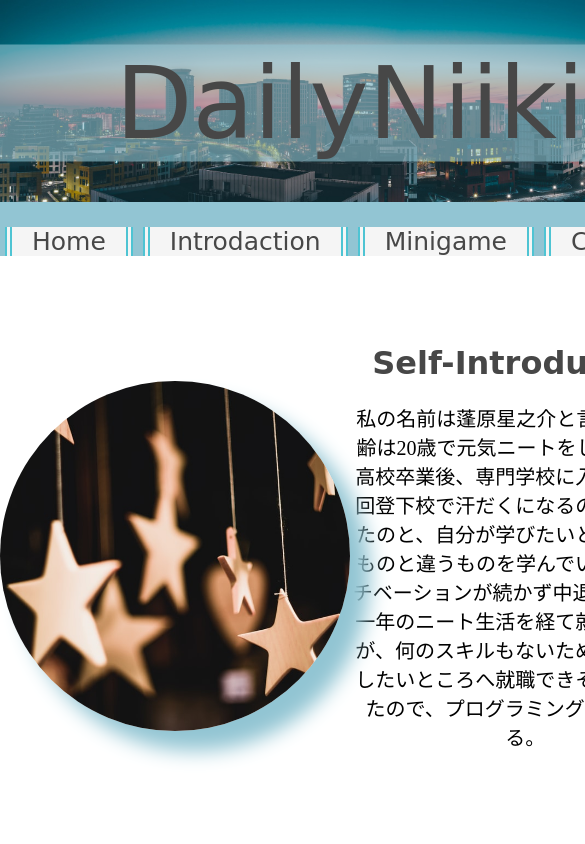
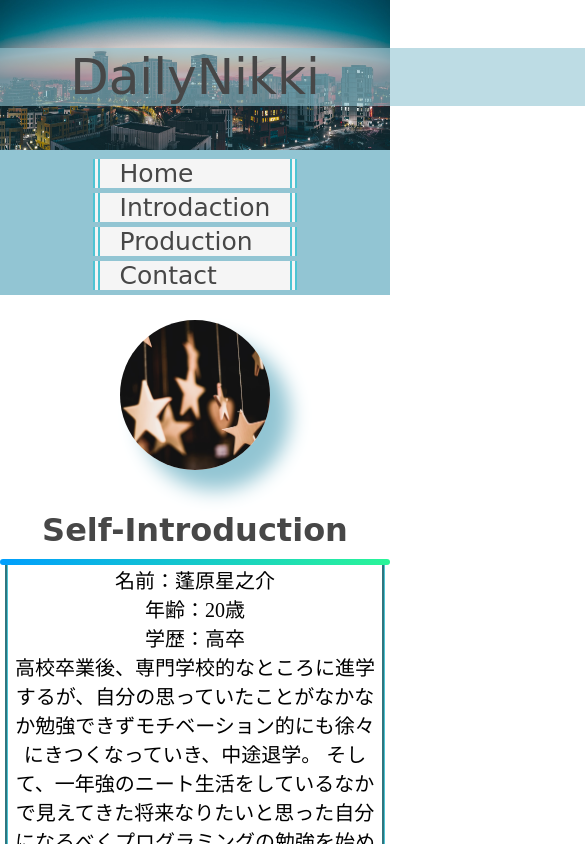
Before and after one commit to hutsusho/recruit, a plain HTML site: page practice.html in a window 390 px wide. Shown: the top 844 px of the page, 585 px wide, since content can reach past the window. Drawn offline with Linux system fonts and the light colour scheme; a web font is replaced by a local one.

Commit message:
little bit decoration

```diff
--- a/practice.css
+++ b/practice.css
@@ -3,9 +3,8 @@ body {
     grid-template-rows: 1fr 50px 600px 600px 100px;
     grid-template-columns: auto;
     margin:0 0;
-
 }
-.oneheader {
+.header1 {
     grid-row: 1 / 2;
     grid-column: 1;
     position: relative;
@@ -13,13 +12,12 @@ body {
 
 }
 
-.midasi {
+.title {
     position: absolute;
     top:50%;
     left:50%;
     transform:translate(-50%,-50%);
     font-size: 100px;
-    background-color:blanchedalmond;
     background:rgba(146, 197, 211, 0.6) ;
     margin:0 0;
     font-family: 'Amatic SC', cursive;
@@ -54,6 +52,7 @@ img {
     background: whitesmoke;/*背景色*/
     border-left: double 7px #4ec4d3;/*左線*/
     border-right: double 7px #4ec4d3;/*右線*/
+    cursor:pointer;
 }
 
 .nav li:hover {
@@ -64,7 +63,7 @@ img {
     border-right: double 7px white;/*右線*/
 }
 
-.realheader {
+.mainnav {
    grid-row: 2/3;
    grid-column: 1;
    display: flex;
@@ -94,7 +93,7 @@ information div {
     object-fit:cover;
     border-radius:50%;
     position: absolute;
-    top:50%;
+    top:65%;
     left:50%;
     transform: translate(-50%,-50%);
     box-shadow: 20px 20px 20px rgb(146, 197, 211);
@@ -102,27 +101,48 @@ information div {
 .sentence {
     text-align: center;
 }
+
 h1 {
     margin-top: 25%;
+    margin-left: 10%;
+    margin-right: 10%;
     font-family:'Amatic SC', cursive;
     color: #474747;
+    position: relative;
+    padding: 1rem .5rem;
 }
-.hondai {
+
+h1:after {
+    position: absolute;
+    bottom: 0;
+    left: 0;
+    width: 100%;
+    height: 6px;
+    content: '';
+    border-radius: 3px;
+    background-image: -webkit-gradient(linear, right top, left top, from(#2af598), to(#009efd));
+    background-image: -webkit-linear-gradient(right, #2af598 0%, #009efd 100%);
+    background-image: linear-gradient(to left, #2af598 0%, #009efd 100%);
+  }
+.subject {
     font-size:20px;
     font-family: "Kokoro";
+    padding-left: 10%;
+    padding-right: 10%;
+    border-left: #4ec4d3 groove;
+    border-right: #4ec4d3 groove;
 }
 
-game {
+production {
     grid-row: 4/5;
     grid-column: 1;
     text-align: center;
     display: flex;
     justify-content: center;
     align-items: center;
-
 }
 
-game div {
+production div {
     vertical-align: center;
 }
 footer {
@@ -131,18 +151,23 @@ footer {
     background-color: lightslategray;
 }
 
-.finalmenu {
+.footerMenu {
     text-align: center;
 }
-.finalmenu li {
+
+.footerMenu li {
     display:inline-block;
     font-size:25px;
     padding-right: 20px;
     padding-left: 20px;
     margin-left: 5px;
     margin-right: 5px;
+    cursor:pointer;
+}
 
+.footerMenu li:hover {
+    color:cornsilk;
 }
-.unknown {
+.copyright {
     text-align: center;
 }
--- a/practice.html
+++ b/practice.html
@@ -4,52 +4,56 @@
     <meta charset="UTF-8">
     <meta http-equiv="X-UA-Compatible" content="IE=edge">
     <meta name="viewport" content="width=device-width, initial-scale=1.0">
-    <title>Document</title>
+    <title>DailyNikki</title>
     <link rel="stylesheet" href="practice.css">
     <link href="https://fonts.googleapis.com/css?family=Amatic+SC:700 rel="stylesheet">
     <link href="https://fonts.googleapis.com/earlyaccess/kokoro.css" rel="stylesheet">
+    <link rel="stylesheet" href="practice2.css">
 </head>
 <body>
-    <header class="oneheader">
+    <header class="header1">
         <img src="sunset-g19e1d5cf8_1920.jpg">
-        <p class="midasi">DailyNiiki</p>
+        <p class="title">DailyNikki</p>
     </header>
-    <main class="realheader">
+    <nav class="mainnav">
         <ul class="nav">
             <li>Home</li>
             <li>Introdaction</li>
-            <li>Minigame</li>
+            <li>Production</li>
             <li>Contact</li>
         </ul>
-    </main>
+    </nav>
     <information>
-      <div class="face">
+        <div class="face">
           <img class="star1" src="markus-spiske-NDaENZB88vc-unsplash.jpg">
-
         </div>
       <div class="sentence">
           <h1>Self-Introduction</h1>
-          <p class="hondai">私の名前は蓬原星之介と言います。年齢は20歳で元気ニートをしています。
-              高校卒業後、専門学校に入学するも毎回登下校で汗だくになるのが苦痛だったのと、自分が学びたいと思っていたものと違うものを学んでいたので、モチベーションが続かず中退。
-              そこから一年のニート生活を経て就職を始めたが、何のスキルもないため自分が就職したいところへ就職できそうになかったので、プログラミングを学び始める。
+          <p class="subject">
+            名前：蓬原星之介
+            <br>年齢：20歳
+            <br>学歴：高卒
+            <br>高校卒業後、専門学校的なところに進学するが、自分の思っていたことがなかなか勉強できずモチベーション的にも徐々にきつくなっていき、中途退学。
+            そして、一年強のニート生活をしているなかで見えてきた将来なりたいと思った自分になるべくプログラミングの勉強を始める。まずは、社会の一員と恥ずかしくないような
+            人間に成長していきたい。
           </p>
       </div>
     </information>
 
-    <game>
+    <production>
         <div class="prepare">
         準備中です
         </div>
-    </game>
+    </production>
 
     <footer>
-        <ul class="finalmenu">
+        <ul class="footerMenu">
             <li>Home</li>
             <li>Introdaction</li>
-            <li>Minigame</li>
+            <li>Prodcution</li>
             <li>Contact</li>
         </ul>
-        <p class="unknown">@ここって何書けばいいか分かんない</p>
+        <p class="copyright">(C)=next (B)</p>
     </footer>
 
 </body>
--- /dev/null
+++ b/practice2.css
@@ -0,0 +1,180 @@
+@media screen and (max-width:1000px) {
+    body {
+        display:grid;
+        grid-template-rows: 1fr auto auto 600px auto;
+        grid-template-columns: auto;
+        margin:0 0;
+    }
+    .header1 {
+        grid-row: 1 / 2;
+        grid-column: 1;
+        position: relative;
+        background-color:rgb(146, 197, 211);
+
+    }
+
+    .title {
+        position: absolute;
+        top:50%;
+        left:50%;
+        transform:translate(-50%,-50%);
+        font-size: 50px;
+        background:rgba(146, 197, 211, 0.6) ;
+        margin:0 0;
+        font-family: 'Amatic SC', cursive;
+        padding:5px 60px;
+        color:#474747;
+        padding:0 100%;
+    }
+    img {
+        width:100%;
+    }
+
+    .mainnav {
+        grid-row: 2/3;
+        grid-column: 1;
+        position:sticky;
+        top:0px;
+        background-color: rgb(146, 197, 211);
+        z-index: 10;
+
+     }
+
+    .nav {
+        list-style:none;
+        font-size:0;
+        margin:0 auto;
+        width:auto;
+        display: block;
+    }
+    .nav li {
+        display: list-item;
+        font-size:25px;
+        padding-right: 20px;
+        padding-left: 20px;
+        margin-left: 5px;
+        margin-right: 5px;
+        font-family: 'Amatic SC', cursive;
+        color: #474747;
+        background: whitesmoke;/*背景色*/
+        border-left: double 7px #4ec4d3;/*左線*/
+        border-right: double 7px #4ec4d3;/*右線*/
+        cursor:pointer;
+        margin-top: 5px;
+        margin-bottom: 5px;
+    }
+
+    .nav li:hover {
+        background-color:rgb(146, 197, 211) ;
+        color:white;
+        font-family: 'Amatic SC', cursive;
+        border-left: double 7px white;/*左線*/
+        border-right: double 7px white;/*右線*/
+    }
+
+    information {
+        grid-row: 3/4;
+        grid-column: 1;
+        display:block;
+    }
+
+    information div {
+        /* flex-grow: 1; */
+        width:100%;
+    }
+
+    .face {
+        height: 200px;
+        position:relative;
+        width:100%
+    }
+    .star1 {
+        width:150px;
+        height:150px;
+        object-fit:cover;
+        border-radius:50%;
+        position: absolute;
+        top:50%;
+        left:50%;
+        transform: translate(-50%,-50%);
+
+    }
+    .sentence {
+        text-align: center;
+        margin:0 auto;
+    }
+
+    h1 {
+        margin: 0 0 0 0;
+        font-family:'Amatic SC', cursive;
+        color: #474747;
+        position: relative;
+        padding: 1rem .5rem;
+}
+
+h1:after {
+    position: absolute;
+    bottom: 0;
+    left: 0;
+    width: 100%;
+    height: 6px;
+    content: '';
+    border-radius: 3px;
+    background-image: -webkit-gradient(linear, right top, left top, from(#2af598), to(#009efd));
+    background-image: -webkit-linear-gradient(right, #2af598 0%, #009efd 100%);
+    background-image: linear-gradient(to left, #2af598 0%, #009efd 100%);
+  }
+    .subject {
+        font-size:20px;
+        font-family: "Kokoro";
+        padding:0 0 0 0;
+        border-left: #4ec4d3 groove;
+        border-right: #4ec4d3 groove;
+        margin:0 5px;
+    }
+
+    production {
+        grid-row: 4/5;
+        grid-column: 1;
+        text-align: center;
+        display: flex;
+        justify-content: center;
+        align-items: center;
+    }
+
+    production div {
+        vertical-align: center;
+    }
+    footer {
+        grid-row: 5/6;
+        grid-column: 1;
+        background-color: lightslategray;
+    }
+
+    .footerMenu {
+        text-align: center;
+        padding:0 0;
+    }
+
+    .footerMenu li {
+        display:inline-block;
+        font-size:25px;
+        padding-right: 20px;
+        padding-left: 20px;
+        margin-left: 5px;
+        margin-right: 5px;
+        cursor:pointer;
+    }
+
+    .footerMenu li:hover {
+        color:cornsilk;
+    }
+    .copyright {
+        text-align: center;
+    }
+}
+@media screen and (max-width:450px) {
+    img {
+        height:150px;
+    }
+}
```
